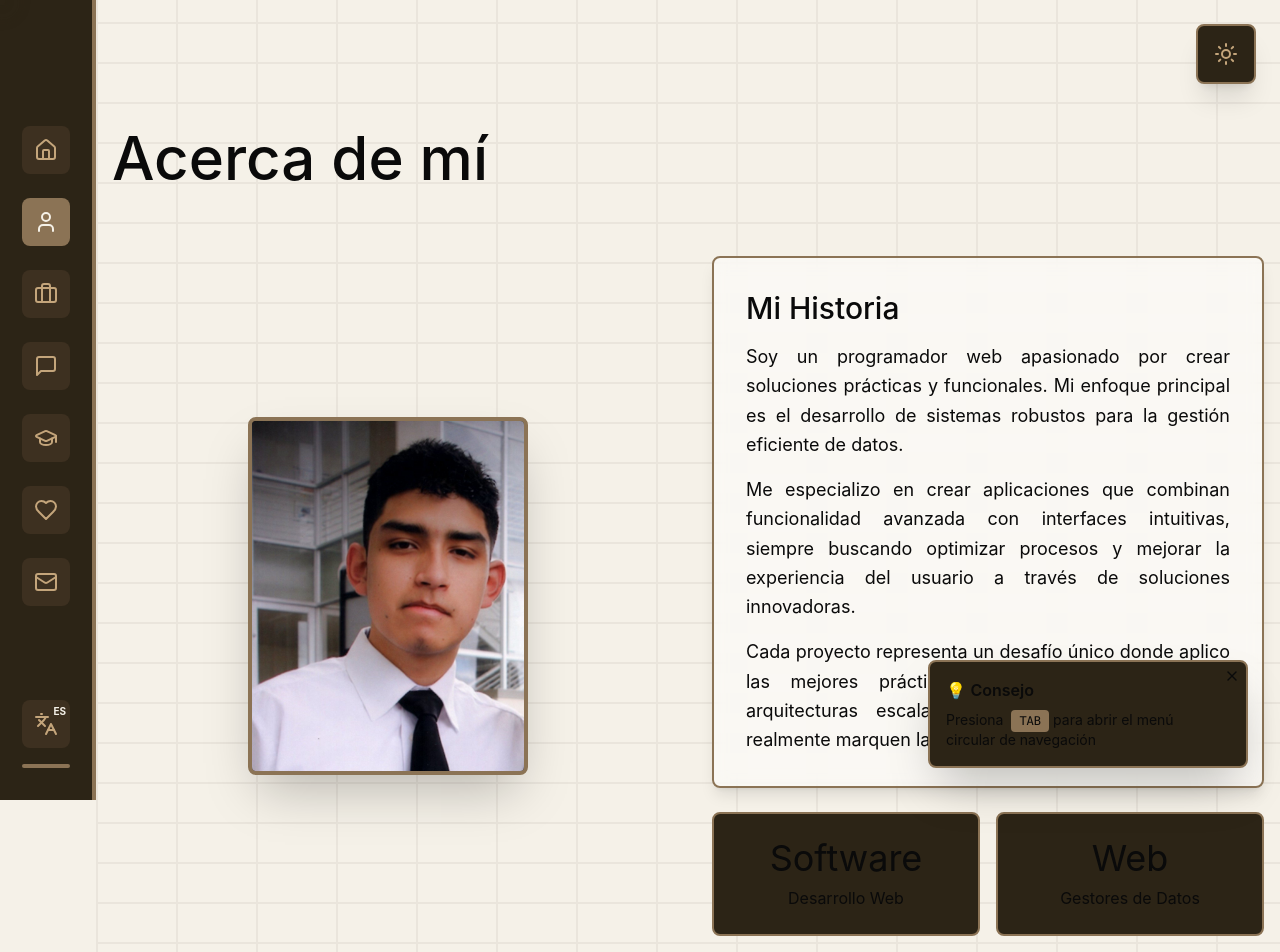
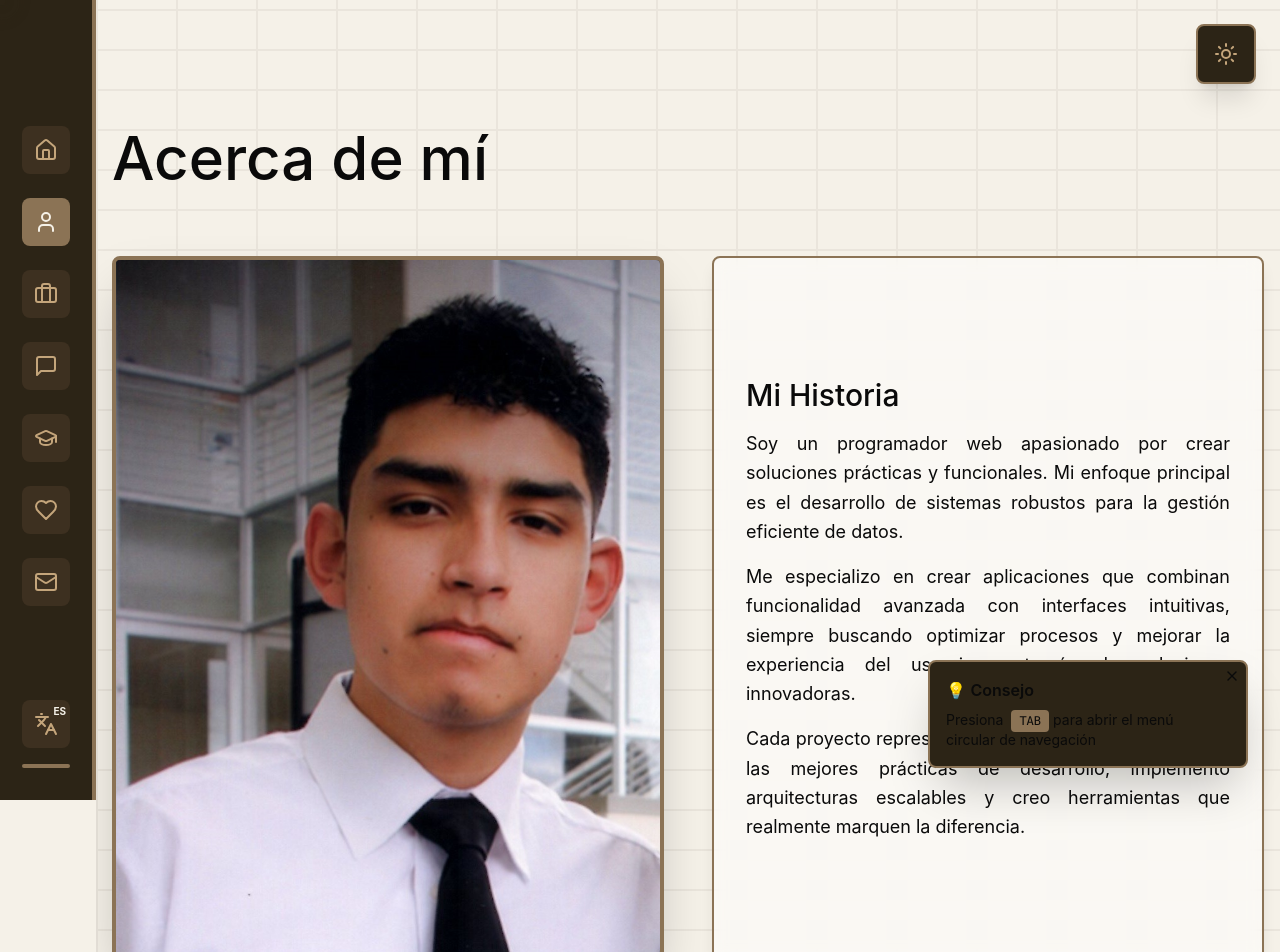
Before and after one commit to davidluna301/Portafolio, a React (Vite) app: page /about in a window 1280 px wide. Shown: the top 952 px of the page. Built offline with nearby package versions, Linux system fonts and the light colour scheme.

Commit message:
eliminar texto de about me y emparejar texto y foto

```diff
--- a/src/app/pages/About.tsx
+++ b/src/app/pages/About.tsx
@@ -1,30 +1,10 @@
-import { useState } from "react";
 import { motion } from "motion/react";
 import profileImage from "../../imports/photo.png";
 import { PageShell } from "../components/PageShell";
 import { useLanguage } from "../contexts/LanguageContext";
 
 export function About() {
-  const [currentSlide, setCurrentSlide] = useState(0);
   const { t } = useLanguage();
-
-  const sliderSettings = {
-    dots: true,
-    infinite: true,
-    speed: 800,
-    slidesToShow: 1,
-    slidesToScroll: 1,
-    autoplay: true,
-    autoplaySpeed: 4000,
-    fade: true,
-    beforeChange: (_current: number, next: number) => setCurrentSlide(next),
-    dotsClass: "slick-dots !bottom-4",
-    customPaging: (i: number) => (
-      <button className={`w-2 h-2 rounded-full transition-all ${
-        i === currentSlide ? "bg-[#C4A57B] scale-125" : "bg-[#8B7355]"
-      }`} />
-    ),
-  };
 
   return (
     <PageShell>
@@ -42,15 +22,15 @@ export function About() {
           </div>
 
           {/* Grid layout */}
-          <div className="grid grid-cols-1 lg:grid-cols-2 gap-8 lg:gap-12 items-center">
+          <div className="grid grid-cols-1 lg:grid-cols-2 gap-8 lg:gap-12 items-stretch">
             {/* Slider de imágenes */}
             <motion.div
               initial={{ opacity: 0, x: -30 }}
               animate={{ opacity: 1, x: 0 }}
               transition={{ delay: 0.2, duration: 0.6 }}
-              className="order-2 lg:order-1 mx-auto w-full max-w-[220px] md:max-w-[280px]"
+              className="order-2 lg:order-1 w-full"
             >
-              <div className="relative rounded-lg overflow-hidden border-4 border-[#8B7355] shadow-2xl bg-[#2C2416]">
+              <div className="relative rounded-lg overflow-hidden border-4 border-[#8B7355] shadow-2xl bg-[#2C2416] h-full min-h-[430px]">
                 <img
                   src={profileImage}
                   alt="David Alejandro Luna Martinez"
@@ -64,9 +44,9 @@ export function About() {
               initial={{ opacity: 0, x: 30 }}
               animate={{ opacity: 1, x: 0 }}
               transition={{ delay: 0.4, duration: 0.6 }}
-              className="order-1 lg:order-2 space-y-6"
+              className="order-1 lg:order-2"
             >
-              <div className="bg-white/50 tatami:bg-[#575357]/80 backdrop-blur-sm p-8 rounded-lg border-2 border-[#8B7355] shadow-lg">
+              <div className="bg-white/50 tatami:bg-[#575357]/80 backdrop-blur-sm p-8 rounded-lg border-2 border-[#8B7355] shadow-lg h-full min-h-[430px] flex flex-col justify-center">
                 <h3 className="text-2xl md:text-3xl text-portfolio-strong mb-4">
                   {t("Mi Historia", "My Story")}
                 </h3>
@@ -89,22 +69,6 @@ export function About() {
                   )}
                 </p>
               </div>
-
-              {/* Habilidades destacadas */}
-              <div className="grid grid-cols-2 gap-4">
-                <div className="bg-[#2C2416] p-6 rounded-lg border-2 border-[#8B7355] text-center">
-                  <div className="text-3xl md:text-4xl text-portfolio-accent mb-2">{t("Software", "Software")}</div>
-                  <div className="text-portfolio-soft-on-dark text-sm md:text-base">
-                    {t("Desarrollo Web", "Web Development")}
-                  </div>
-                </div>
-                <div className="bg-[#2C2416] p-6 rounded-lg border-2 border-[#8B7355] text-center">
-                  <div className="text-3xl md:text-4xl text-portfolio-accent mb-2">Web</div>
-                  <div className="text-portfolio-soft-on-dark text-sm md:text-base">
-                    {t("Gestores de Datos", "Data Managers")}
-                  </div>
-                </div>
-              </div>
             </motion.div>
           </div>
         </motion.div>
```
